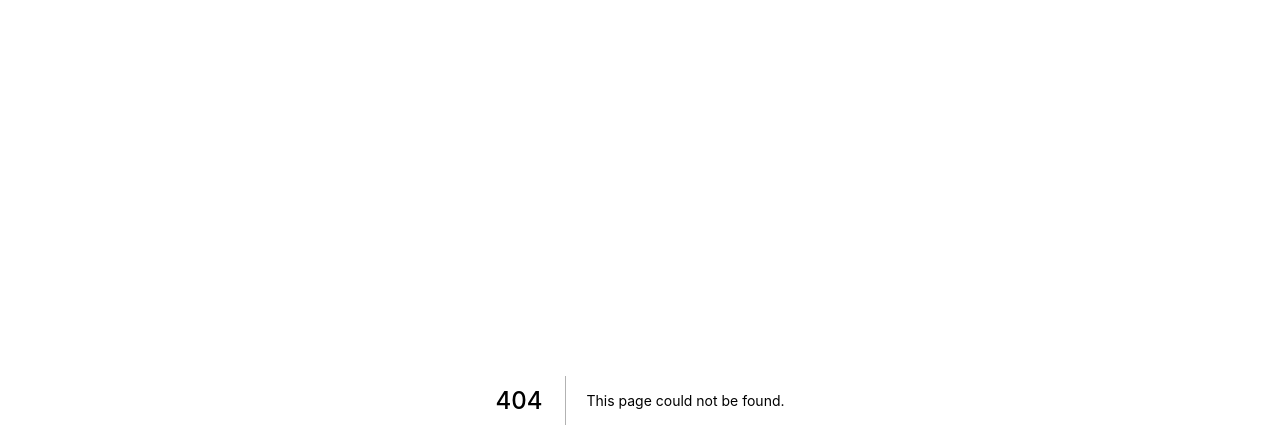
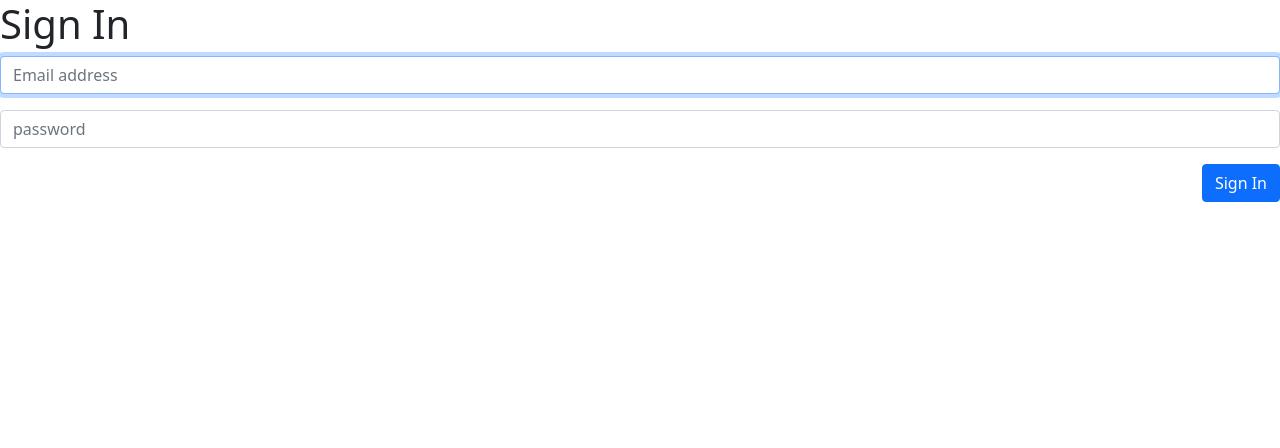
Before and after one commit to Nabcellent/ticketing-microservices, a Next.js app in the folder client/: page /auth/sign-in in a window 1280 px wide. Before the commit this address had no page. Shown: the top 448 px of the page. Built offline with nearby package versions, Linux system fonts and the light colour scheme.

Commit message:
App: Integrating a server-side rendered react app
Signed-off-by: Nabcellent <nabcellent.dev@gmail.com>

```diff
--- /dev/null
+++ b/client/pages/auth/sign-in.js
@@ -0,0 +1,41 @@
+import { useState } from "react";
+import { useRequest } from "../../hooks/use-request";
+import Router  from "next/router";
+
+export default () => {
+	const [email, setEmail] = useState('')
+	const [password, setPassword] = useState('')
+	const { sendRequest, errors } = useRequest({
+		url: '/api/users/sign-in',
+		method: 'post',
+		body: { email, password },
+		onSuccess: () => Router.push('/')
+	})
+
+	const onSubmit = async event => {
+		event.preventDefault()
+
+		await sendRequest()
+	}
+
+	return (
+		<form action="#" onSubmit={ onSubmit }>
+			<h1>Sign In</h1>
+
+			{ errors }
+
+			<div className="mb-3">
+				<input type="email" className={ 'form-control' } value={ email } autoFocus
+					   onChange={ e => setEmail(e.target.value) } placeholder={ 'Email address' } required/>
+			</div>
+			<div className="mb-3">
+				<input type="password" className={ 'form-control' } value={ password }
+					   onChange={ e => setPassword(e.target.value) } placeholder={ 'password' }
+					   required/>
+			</div>
+			<div className={ 'text-end' }>
+				<button className={ 'btn btn-primary' }>Sign In</button>
+			</div>
+		</form>
+	)
+}
--- a/client/pages/banana.js
+++ /dev/null
@@ -1,3 +0,0 @@
-export default () => {
-	return <h1>Banana</h1>
-}
```
